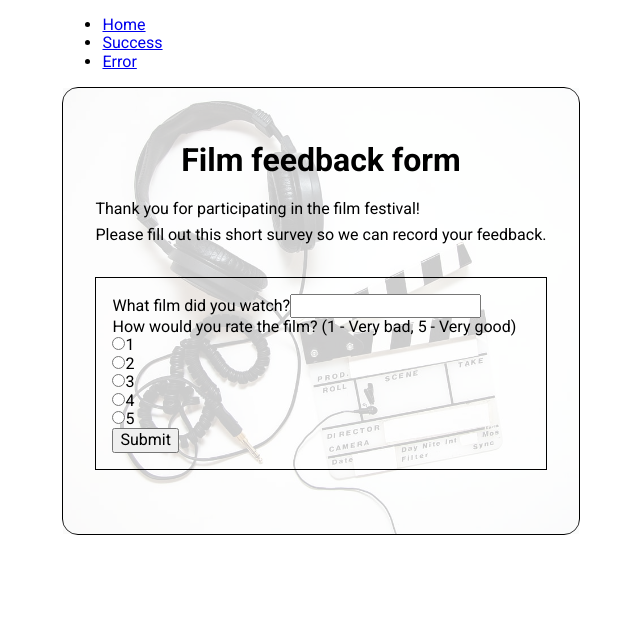
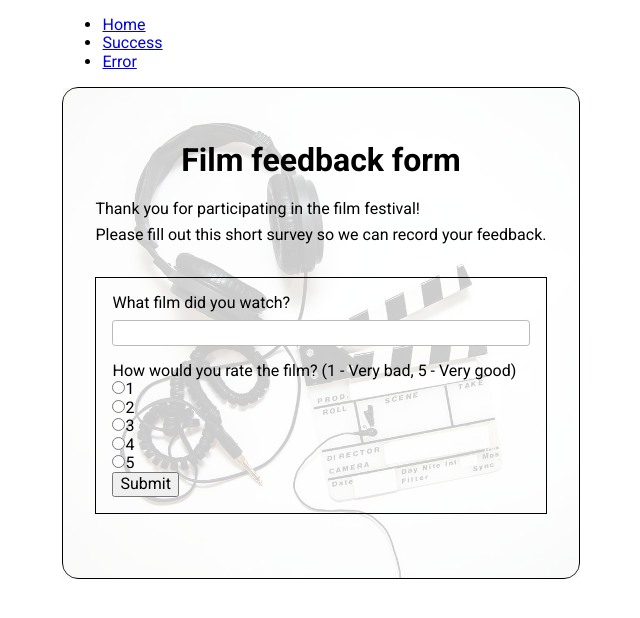
Before and after one commit to Kristina456/Online-survey, a React (Create React App) app: page / in a window 1280 px wide. Shown: the top 618 px of the page, without its empty margins (319-959 px from the left). Built offline with nearby package versions, Linux system fonts and the light colour scheme.

Commit message:
add TextQuestion style

```diff
--- a/src/components/SurvayForm.scss
+++ b/src/components/SurvayForm.scss
@@ -9,7 +9,7 @@
 	}
 	.survay-form__form {
 		margin: 2rem 0;
-		border: $border-sml;
+		border: $border-sml-black;
 		padding: 1rem;
 	}
 }
--- a/src/components/card/Card.scss
+++ b/src/components/card/Card.scss
@@ -6,8 +6,8 @@
 	padding: 2rem;
 	min-width: 10rem;
 	max-width: 70rem;
-	border: $border-sml;
-	border-radius: $border-radius-sml;
+	border: $border-sml-black;
+	border-radius: $border-radius-medium;
 }
 
 .card::before {
@@ -15,6 +15,6 @@
 	position: absolute;
 	width: 100%;
 	height: 100%;
-	opacity: 0.2;
+	opacity: $opacity-medium;
 	background: url("../../img/film.jpg") center/cover;
 }
--- a/src/components/questions/TextQuestion.jsx
+++ b/src/components/questions/TextQuestion.jsx
@@ -1,4 +1,5 @@
 import React from "react";
+import "./TextQuestion.scss";
 
 export default function RatingQuestion({ question, onAnswer }) {
 	const { label, id, required, questionId } = question;
@@ -11,9 +12,10 @@ export default function RatingQuestion({ question, onAnswer }) {
 	};
 
 	return (
-		<div>
+		<div className="text-question">
 			<label htmlFor="question">{label}</label>
 			<input
+				className="text-question__input"
 				type="text"
 				name="question"
 				id={id}
--- /dev/null
+++ b/src/components/questions/TextQuestion.scss
@@ -0,0 +1,15 @@
+.text-question {
+	display: flex;
+	flex-direction: column;
+	margin-bottom: 1rem;
+
+	.text-question__input {
+		height: 1.5rem;
+		border: $border-sml-gray;
+		border-radius: $border-radius-sml;
+		margin-top: 0.5rem;
+		padding: 0 0.5rem;
+		font-size: $font-size-sml;
+		color: $color-gray-dark;
+	}
+}
--- a/src/scssStyles/abstracts/_variables.scss
+++ b/src/scssStyles/abstracts/_variables.scss
@@ -1,10 +1,20 @@
 //Color variables
+
+$color-gray: rgb(187, 186, 186);
+$color-gray-dark: rgb(95, 94, 94);
 
 $color-black: rgb(0, 0, 0);
 
 //Border variables
 
-$border-sml: 0.1rem solid $color-black;
+$border-sml-black: 0.1rem solid $color-black;
+$border-sml-gray: 0.1rem solid $color-gray;
 
 //Border radius
-$border-radius-sml: 1rem;
+
+$border-radius-sml: 0.2rem;
+$border-radius-medium: 1rem;
+
+//Opacity
+
+$opacity-medium: 0.2;
--- a/src/scssStyles/base/_typography.scss
+++ b/src/scssStyles/base/_typography.scss
@@ -2,3 +2,7 @@
 @import url("https://fonts.googleapis.com/css2?family=Roboto:wght@400;700&display=swap");
 
 $font-family: "Roboto", sans-serif;
+
+//Font size
+
+$font-size-sml: 0.8rem;
```
